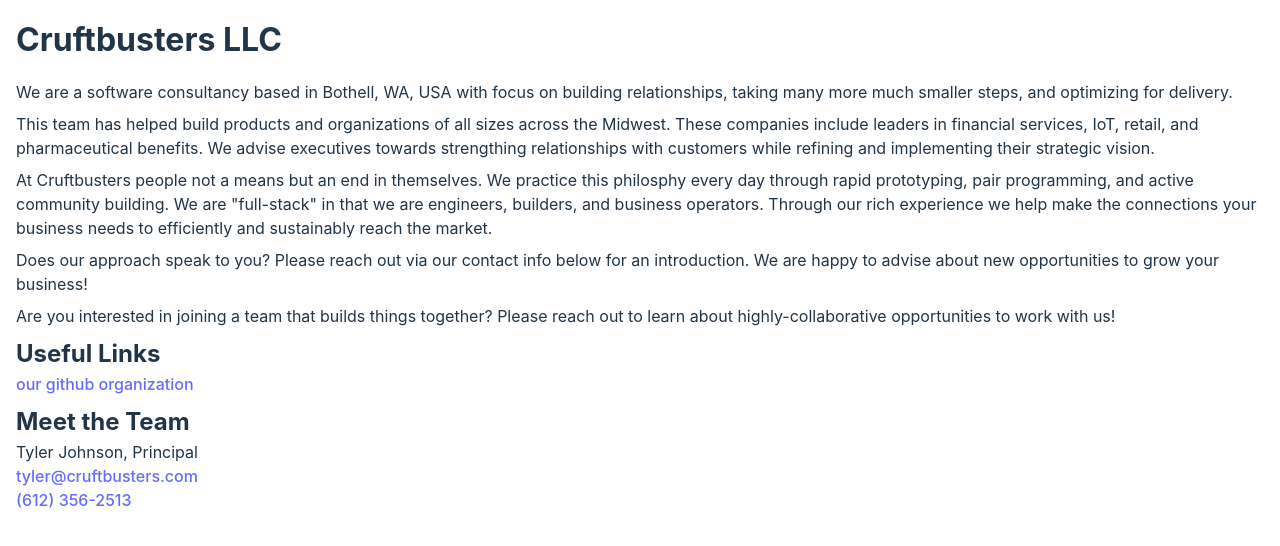
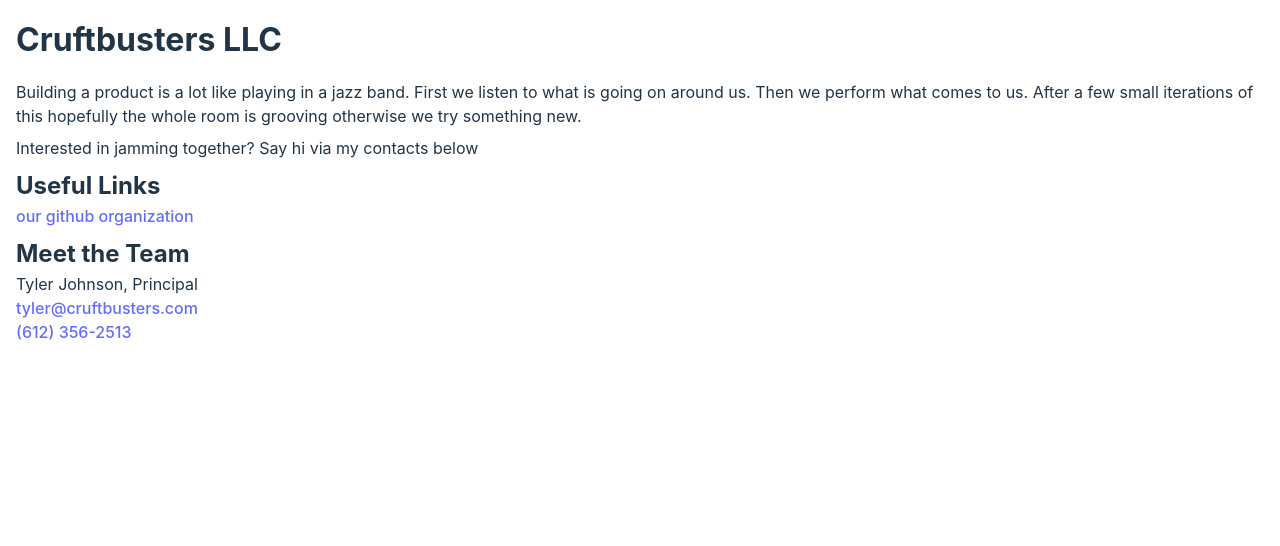
Before and after one commit to cruftbusters/devpod, a React (Vite) app in the folder apps/home/: page / in a window 1280 px wide. Shown: the top 546 px of the page. Built offline with nearby package versions, Linux system fonts and the light colour scheme.

Commit message:
shorter and sweeter

```diff
--- a/apps/home/src/App.tsx
+++ b/apps/home/src/App.tsx
@@ -6,35 +6,12 @@
       </div>
       <div style={{ margin: '0.5em 1em' }}>
         <p>
-          We are a software consultancy based in Bothell, WA, USA with focus on
-          building relationships, taking many more much smaller steps, and
-          optimizing for delivery.
+          Building a product is a lot like playing in a jazz band. First we
+          listen to what is going on around us. Then we perform what comes to
+          us. After a few small iterations of this hopefully the whole room is
+          grooving otherwise we try something new.
         </p>
-        <p>
-          This team has helped build products and organizations of all sizes
-          across the Midwest. These companies include leaders in financial
-          services, IoT, retail, and pharmaceutical benefits. We advise
-          executives towards strengthing relationships with customers while
-          refining and implementing their strategic vision.
-        </p>
-        <p>
-          At Cruftbusters people not a means but an end in themselves. We
-          practice this philosphy every day through rapid prototyping, pair
-          programming, and active community building. We are "full-stack" in
-          that we are engineers, builders, and business operators. Through our
-          rich experience we help make the connections your business needs to
-          efficiently and sustainably reach the market.
-        </p>
-        <p>
-          Does our approach speak to you? Please reach out via our contact info
-          below for an introduction. We are happy to advise about new
-          opportunities to grow your business!
-        </p>
-        <p>
-          Are you interested in joining a team that builds things together?
-          Please reach out to learn about highly-collaborative opportunities to
-          work with us!
-        </p>
+        <p>Interested in jamming together? Say hi via my contacts below</p>
       </div>
       <div style={{ margin: '0.5em 1em' }}>
         <h2>Useful Links</h2>
```
Also changed, not shown: 2 other files (tests, documents, lock files or other folders).
